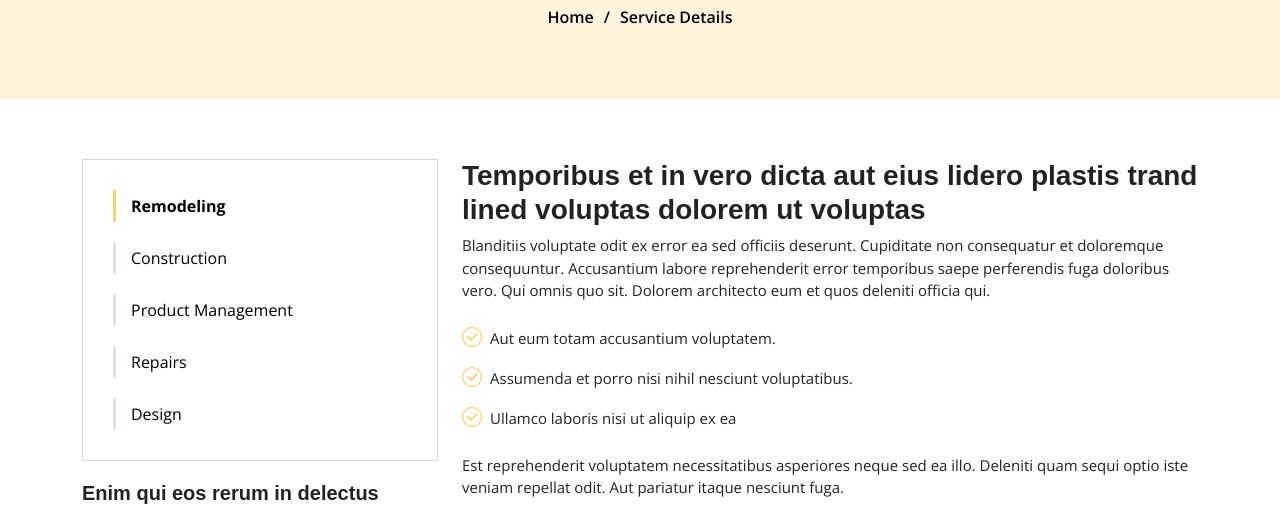
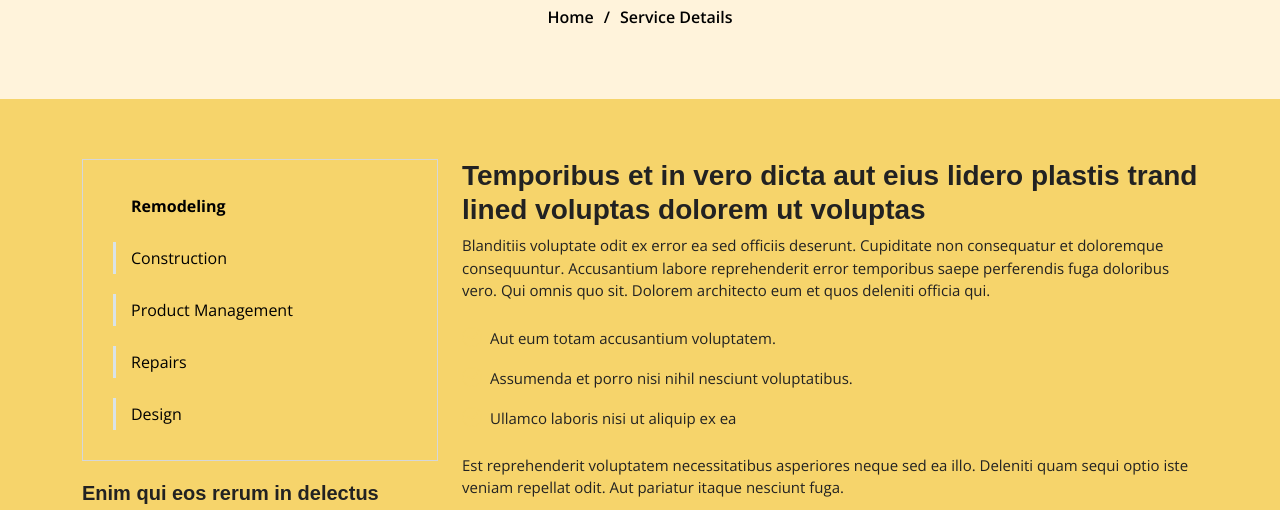
Before and after one commit to fernandfield/fernandfield, a plain HTML site: page the_plastic_project.html in a window 1280 px wide. Shown: the part 210-720 px from the top of the page. Drawn offline with nearby package versions, Linux system fonts and the light colour scheme.

Commit message:
Update the_plastic_project.html

```diff
--- a/the_plastic_project.html
+++ b/the_plastic_project.html
@@ -56,7 +56,7 @@
 </div><!-- End Breadcrumbs -->
 
     <!-- ======= Service Details Section ======= -->
-    <section id="service-details" class="service-details">
+    <section id="service-details" class="service-details" style="background-color: var(--color-primary);">
       <div class="container" data-aos="fade-up" data-aos-delay="100">
 
         <div class="row gy-4">
```
